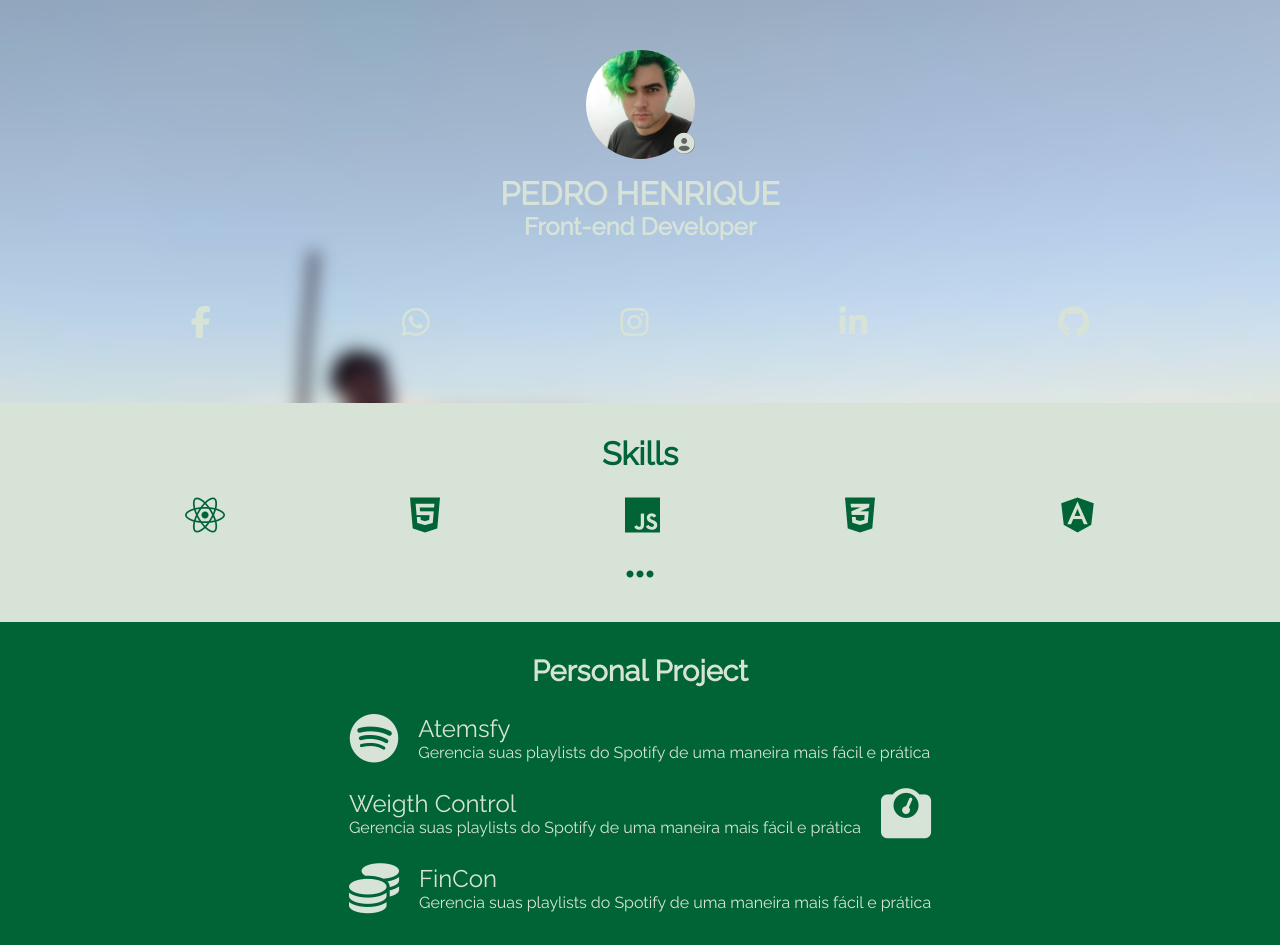
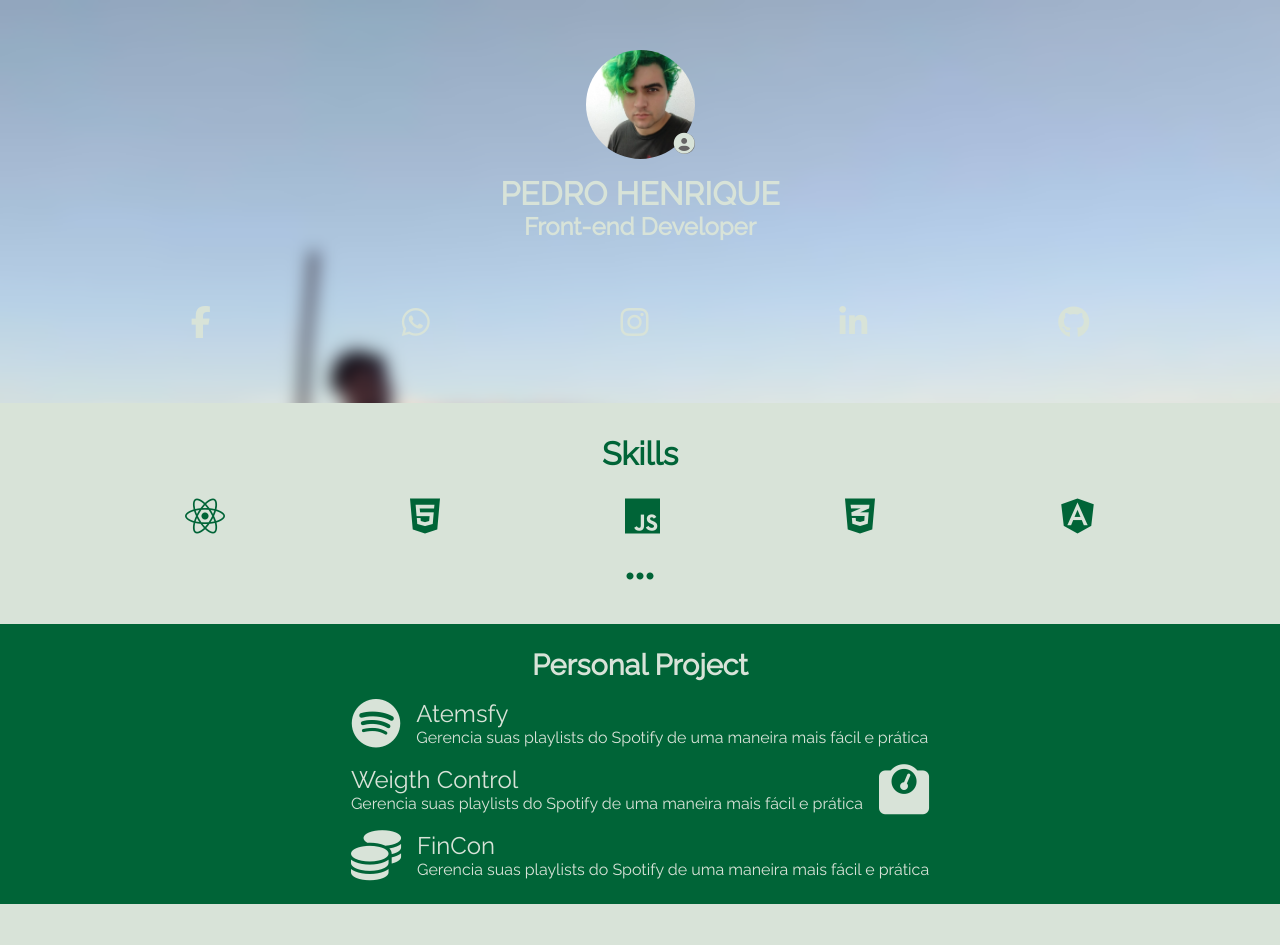
Before and after one commit to phfront/phfront, a Next.js app: page / in a window 1280 px wide. After the commit the page ends 904 px from the top, so only its background shows below. Built offline with nearby package versions, Linux system fonts and the light colour scheme.

Commit message:
#1 fix rem css

```diff
--- a/components/PHFProjects/styles.module.scss
+++ b/components/PHFProjects/styles.module.scss
@@ -2,24 +2,25 @@
   display: flex;
   align-items: center;
   flex-direction: column;
-  gap: 25px;
   color: var(--content-1);
   background: var(--content-2);
-  padding: 2rem 1.3rem;
+  padding: 1rem 1.5rem;
 }
 
 .title {
   font-size: 1.8rem;
+  margin: 0.5rem 0;
 }
 
 .project {
   display: flex;
   flex-direction: row;
   align-items: center;
-  gap: 20px;
+  margin: 0.5rem 0;
 
   i {
     font-size: 3.13rem;
+    margin-right: 1rem;
   }
 
   div {
@@ -30,5 +31,10 @@
 
   &:nth-child(odd) {
     flex-direction: row-reverse;
+
+    i {
+      margin-right: 0rem;
+      margin-left: 1rem;
+    }
   }
 }
--- a/components/PHFSkills/styles.module.scss
+++ b/components/PHFSkills/styles.module.scss
@@ -4,7 +4,6 @@
   padding: 2rem 0;
   width: 100%;
   align-items: center;
-  gap: 23px;
 }
 
 .title {
@@ -15,6 +14,7 @@
   display: flex;
   width: 100%;
   justify-content: space-evenly;
+  margin: 1.5rem 0;
 
   i {
     font-size: 2.5rem;
```
